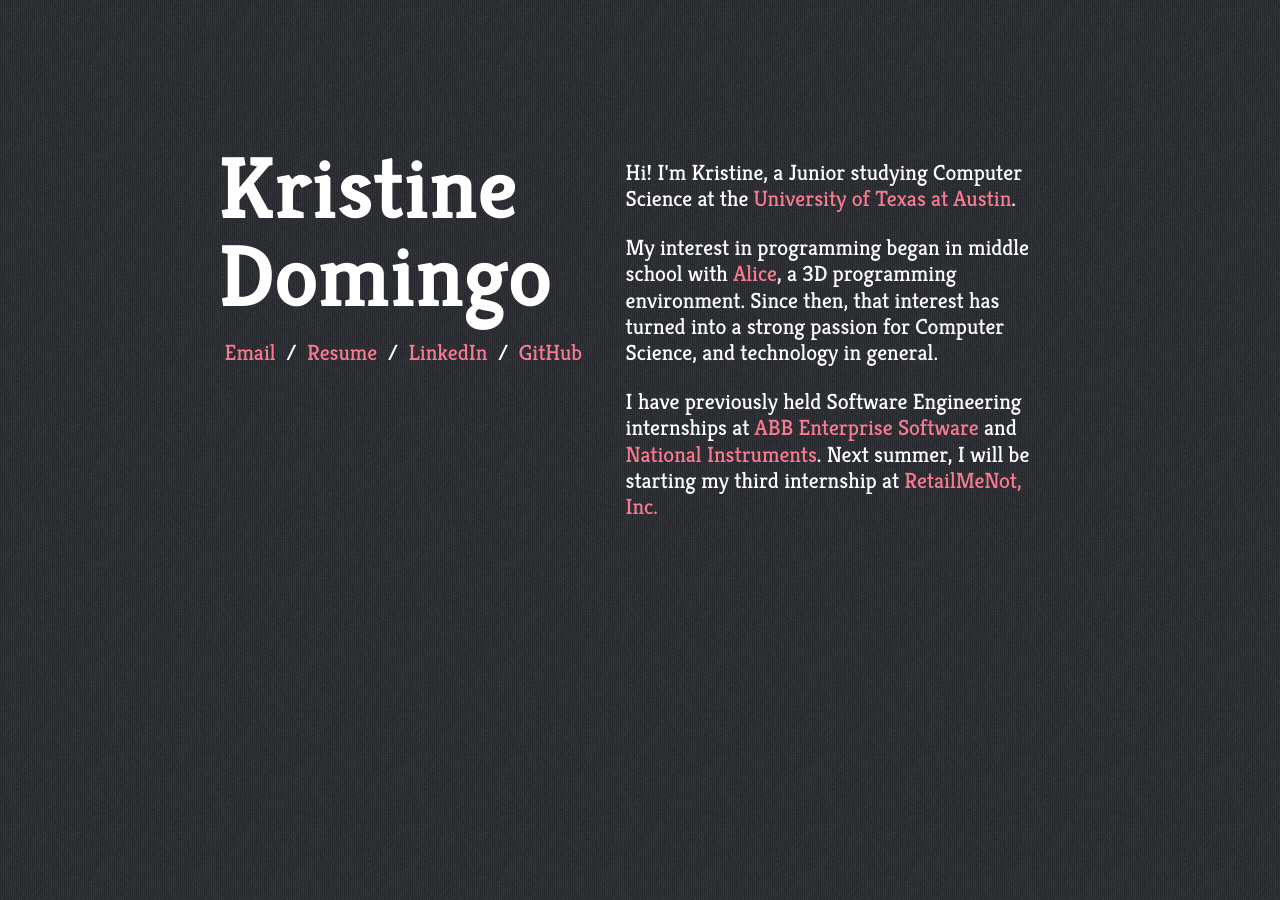
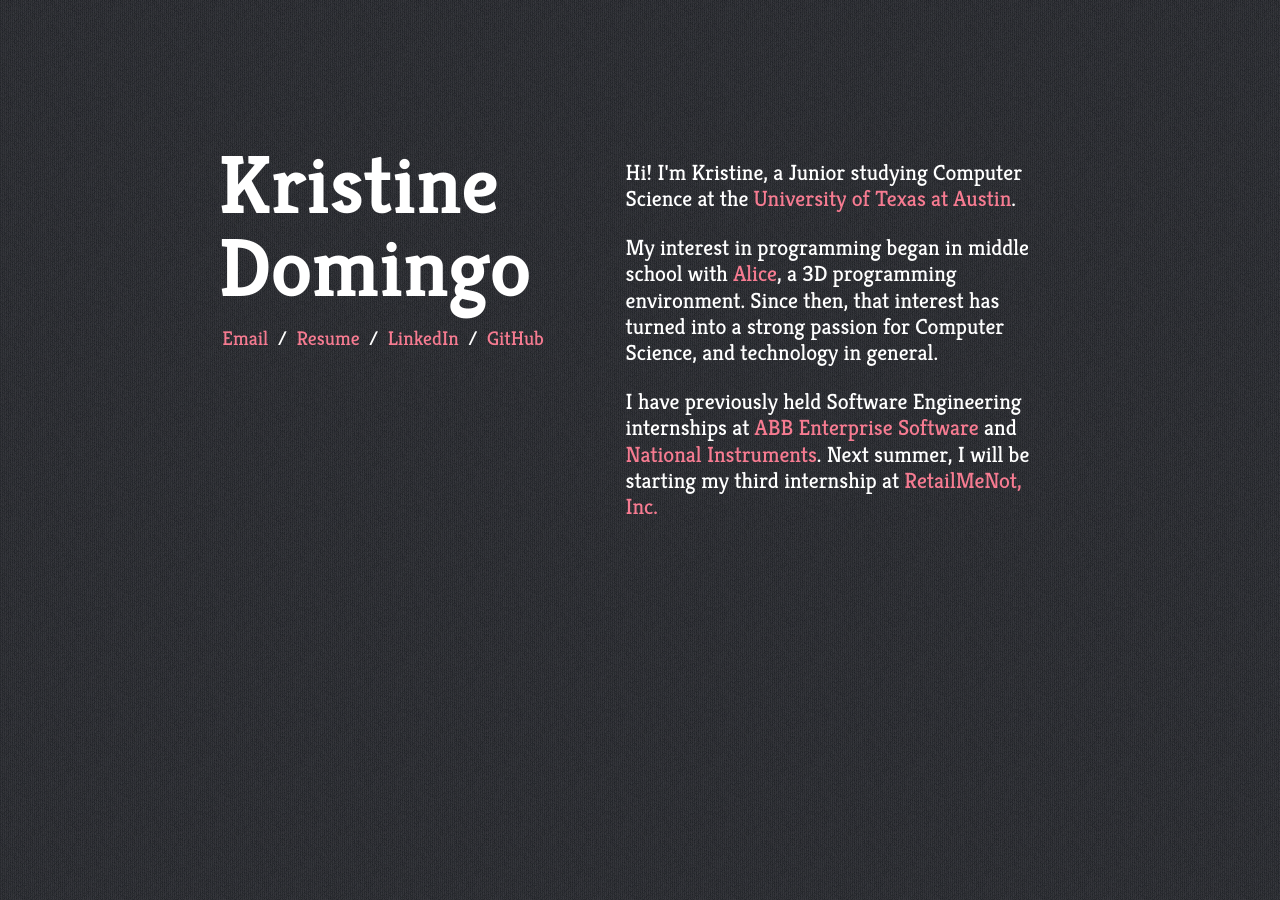
Before and after one commit to kristinedomingo/kristinedomingo.github.io, a Jekyll site: the page index.html, which Jekyll copies as it is, in a window 1280 px wide. Built offline with Jekyll 4.4.1, drawn with Linux system fonts in a browser that asks for light colours; Markdown is read by kramdown in place of the engine named in the settings.

Commit message:
Fixed links cutting off on mobile

```diff
--- a/css/index.css
+++ b/css/index.css
@@ -30,7 +30,7 @@ html, button, input, select, textarea,
 
 #linksSection {
     text-align: left;
-    font-size: 1em;
+    font-size: 0.9em;
     margin: 1em;
     white-space: nowrap;
 }
@@ -46,7 +46,7 @@ h1 {
     margin: 16px;
     margin-bottom: 0;
     padding: 0em;
-    font-size: 4em;
+    font-size: 3.75em;
     font-weight: 700;
 }
 
```
